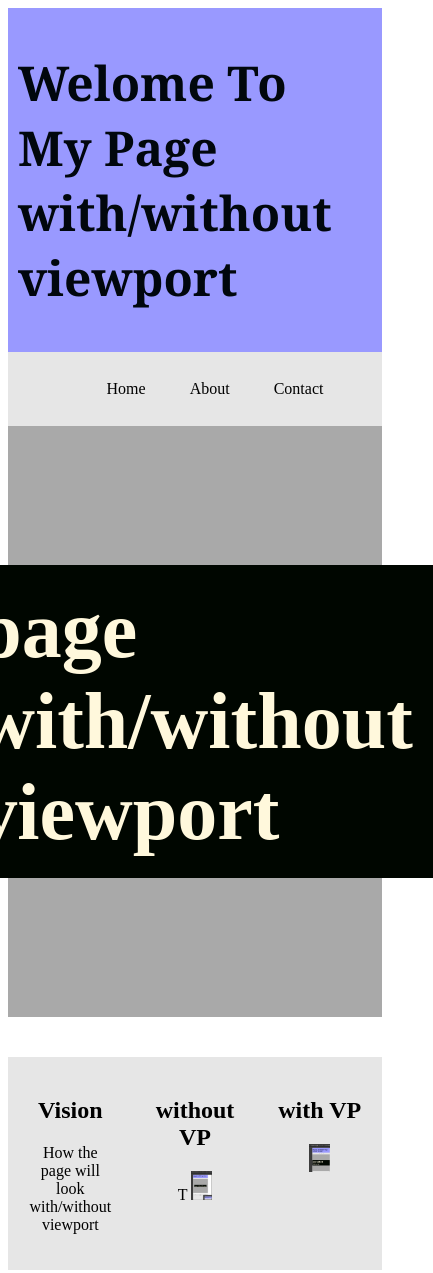
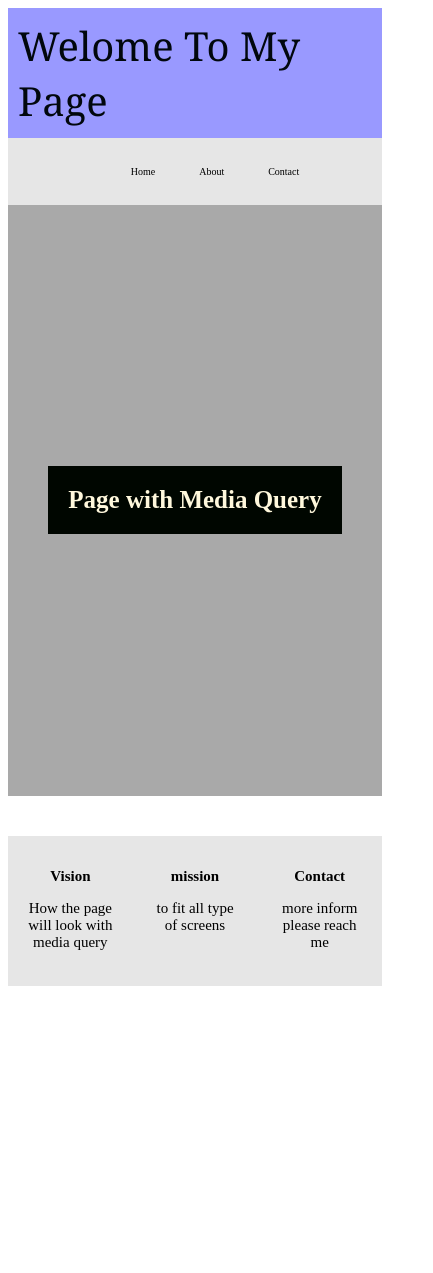
Before and after one commit to gayatriguntreddi/Min-Max, a plain HTML site: page index.html in a window 390 px wide. Shown: the whole page, 433 px wide, since content can reach past the window. After the commit the page ends 1034 px from the top, so only its background shows below. Drawn offline with Linux system fonts and the light colour scheme.

Commit message:
min, max media query applied

```diff
--- a/index.html
+++ b/index.html
@@ -9,7 +9,7 @@
 <body>
 
   <header class="head">
-    <h1>Welome To My Page with/without viewport </h1>
+   Welome To My Page
   </header>
   <nav >
     <ul>
@@ -19,20 +19,20 @@
     </ul>
   </nav>
 
-<section class="pw"><h2>page with/without viewport</h2></section>
+<section class="pw"><h2>Page with Media Query</h2></section>
 <div class="wv">
 
 <div class="wv1">
 <h2>Vision</h2>
-<p>How the page will look with/without viewport</p>
+<p>How the page will look with media query</p>
 </div>
 <div class="wv1">
-  <h2>without VP</h2>
-  <p>T <img src="without VP.jpg" alt=""></p>
+  <h2>mission</h2>
+  <p> to fit all type of screens</p>
 </div>
 <div class="wv1">
-  <h2>with VP</h2>
-  <p><img src="with VP.jpg" alt=""></p>
+  <h2>Contact</h2>
+  <p> more inform please reach me </p>
 </div>
 
 </div>
--- a/style.css
+++ b/style.css
@@ -6,8 +6,7 @@
     background-color: #9999ff;
     align-items: center;
     justify-content: center;
-
-    font-size: x-large;
+   font-size: 30px;
     padding: 10px;
     font-family: Georgia, 'Times New Roman', Times, serif;
     color: rgb(1, 7, 13);
@@ -26,7 +25,7 @@ nav ul li{
     list-style: none;
     display: inline-block;
     margin: 10px 20px;
-    font-weight: 500;
+   font-size: 10px;
     color: #000;
 }
 .pw{
@@ -39,7 +38,7 @@ nav ul li{
 
 .pw h2{
     color: cornsilk;
-    font-size: 5rem;
+    font-size: 25px;
     background-color: #000600;
     padding: 20px;
 }
@@ -52,6 +51,7 @@ nav ul li{
 
         background-color: #e6e6e6;
         width: 30%;
+        font-size: 10px;
         text-align: center;
         padding: 20px;
 box-shadow: #9999ff;
@@ -59,7 +59,19 @@ box-shadow: #9999ff;
     }
 
 }
+/*from  min250 this below will be apply
+the belo max 989 the below will be apply*/
+@media (min-width: 350px) and (max-width: 989px) {
+    .pw h2{
+        font-size: 25px;
+    }
 
-img {
-    width: 25%;
+    .head{
+        font-size: 40px;
+    }
+    .wv1 p
+    {
+        font-size: 15px;
+    }
+
 }
```
Also changed, not shown: RWD.jpeg (deleted), mdn-rwd-liquid.png (deleted), more detail.jpeg (deleted).
